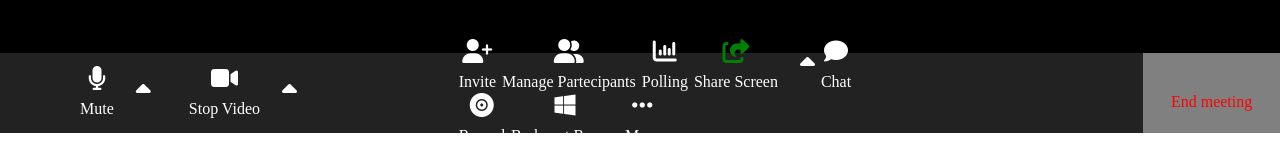
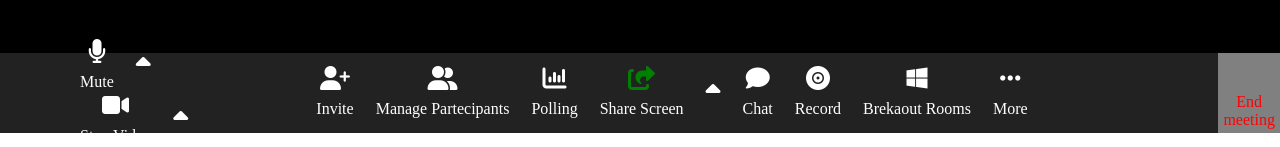
Before and after one commit to AntoninoIrrera/html-css-zoom, a plain HTML site: page inde.html in a window 1280 px wide. Shown: the part 667-814 px from the top of the page. Drawn offline with Linux system fonts and the light colour scheme.

Commit message:
footer modifica

```diff
--- a/css/style.css
+++ b/css/style.css
@@ -73,14 +73,24 @@ footer{
 
 
 .footer{
-    width:calc(100% / 3);
+    /* width:calc(100% / 3); */
 }
 
 .footer-sx{
     margin-left: 3rem;
     font-size: 1.5rem;
+    width: 15%;
 }
 
+.footer-centro{
+    width: 70%;
+    text-align: center;
+}
+
+.footer-dx{
+
+    width: 15%;
+}
 .lato-sx{
     display: inline-block;
     margin-left: 2rem;
@@ -117,6 +127,7 @@ span{
 
 .lato-centro{
     display: inline-block;
+    margin-left: 1rem;
 }
 
 .footer-centro{
```
